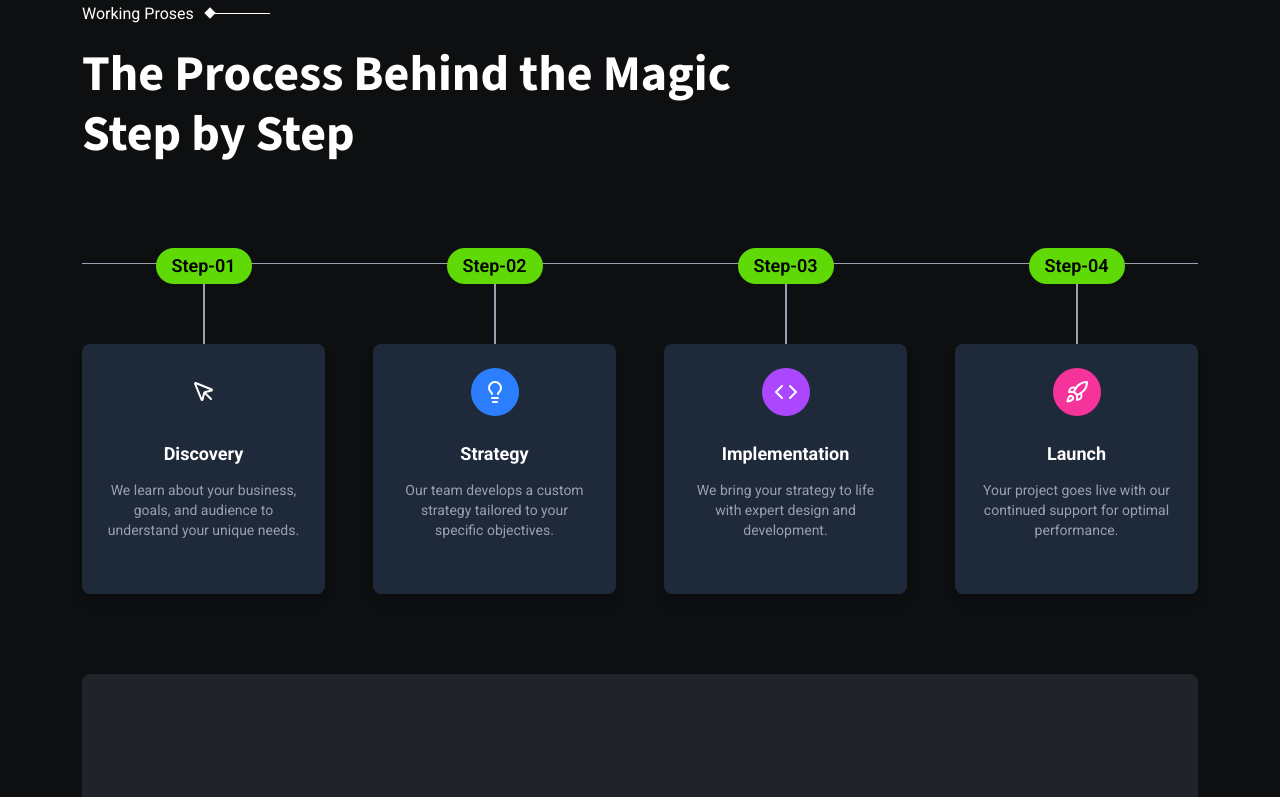
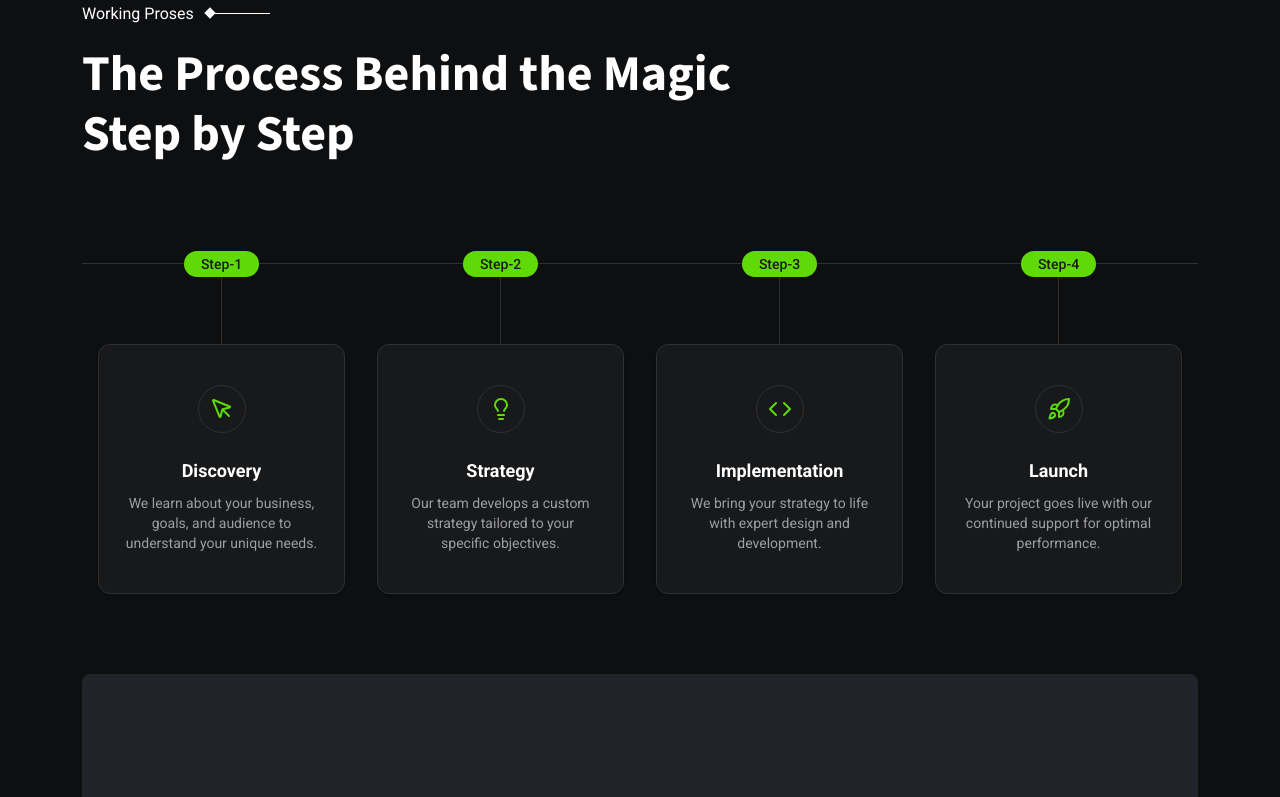
Before and after one commit to codeftshaunak/hypomatrix-v2, a Next.js app: page / in a window 1280 px wide. Shown: the part 3988-4785 px from the top of the page. Built offline with nearby package versions, Linux system fonts and the light colour scheme.

Commit message:
Add WorkStepCard component and refactor work process section for improved structure and reusability

```diff
--- a/package.json
+++ b/package.json
@@ -12,6 +12,7 @@
     "@radix-ui/react-dialog": "^1.1.6",
     "@radix-ui/react-menubar": "^1.1.6",
     "@radix-ui/react-navigation-menu": "^1.2.5",
+    "@radix-ui/react-scroll-area": "^1.2.3",
     "@radix-ui/react-slot": "^1.1.2",
     "@radix-ui/react-visually-hidden": "^1.1.2",
     "class-variance-authority": "^0.7.1",
--- /dev/null
+++ b/src/components/cards/work-step-card.tsx
@@ -0,0 +1,33 @@
+import { WorkStep } from "@/types/work-step";
+import { Badge } from "../ui/badge";
+import { Card, CardContent } from "../ui/card";
+
+type Props = {
+  index: number;
+  data: WorkStep;
+};
+
+const WorkStepCard = (props: Props) => {
+  const { index, data } = props;
+  return (
+    <div key={index} className="relative flex flex-col items-center border-t">
+      <Badge className="text-sm absolute top-0 -translate-y-1/2 px-4">
+        Step-{index}
+      </Badge>
+      <div className="h-[80px] w-px bg-border"></div>
+      <Card className="mx-4">
+        <CardContent className="flex flex-col items-center justify-center text-center min-h-[200px]">
+          <div className="size-12 rounded-full border inline-flex items-center justify-center mb-6 text-primary">
+            {data.icon}
+          </div>
+          <h3 className="text-lg font-bold mb-2 line-clamp-1">{data.title}</h3>
+          <p className="text-sm text-muted-foreground line-clamp-3">
+            {data.description}
+          </p>
+        </CardContent>
+      </Card>
+    </div>
+  );
+};
+
+export default WorkStepCard;
--- /dev/null
+++ b/src/components/ui/scroll-area.tsx
@@ -0,0 +1,58 @@
+"use client"
+
+import * as React from "react"
+import * as ScrollAreaPrimitive from "@radix-ui/react-scroll-area"
+
+import { cn } from "@/lib/utils"
+
+function ScrollArea({
+  className,
+  children,
+  ...props
+}: React.ComponentProps<typeof ScrollAreaPrimitive.Root>) {
+  return (
+    <ScrollAreaPrimitive.Root
+      data-slot="scroll-area"
+      className={cn("relative", className)}
+      {...props}
+    >
+      <ScrollAreaPrimitive.Viewport
+        data-slot="scroll-area-viewport"
+        className="ring-ring/10 dark:ring-ring/20 dark:outline-ring/40 outline-ring/50 size-full rounded-[inherit] transition-[color,box-shadow] focus-visible:ring-4 focus-visible:outline-1"
+      >
+        {children}
+      </ScrollAreaPrimitive.Viewport>
+      <ScrollBar />
+      <ScrollAreaPrimitive.Corner />
+    </ScrollAreaPrimitive.Root>
+  )
+}
+
+function ScrollBar({
+  className,
+  orientation = "vertical",
+  ...props
+}: React.ComponentProps<typeof ScrollAreaPrimitive.ScrollAreaScrollbar>) {
+  return (
+    <ScrollAreaPrimitive.ScrollAreaScrollbar
+      data-slot="scroll-area-scrollbar"
+      orientation={orientation}
+      className={cn(
+        "flex touch-none p-px transition-colors select-none",
+        orientation === "vertical" &&
+          "h-full w-2.5 border-l border-l-transparent",
+        orientation === "horizontal" &&
+          "h-2.5 flex-col border-t border-t-transparent",
+        className
+      )}
+      {...props}
+    >
+      <ScrollAreaPrimitive.ScrollAreaThumb
+        data-slot="scroll-area-thumb"
+        className="bg-border relative flex-1 rounded-full"
+      />
+    </ScrollAreaPrimitive.ScrollAreaScrollbar>
+  )
+}
+
+export { ScrollArea, ScrollBar }
--- /dev/null
+++ b/src/db/work-steps.tsx
@@ -0,0 +1,33 @@
+import { WorkStep } from "@/types/work-step";
+import { Code, Lightbulb, MousePointer, Rocket } from "lucide-react";
+
+export const workSteps: WorkStep[] = [
+  {
+    icon: <MousePointer />,
+    title: "Discovery",
+    description:
+      "We learn about your business, goals, and audience to understand your unique needs.",
+    color: "bg-neon-green",
+  },
+  {
+    icon: <Lightbulb />,
+    title: "Strategy",
+    description:
+      "Our team develops a custom strategy tailored to your specific objectives.",
+    color: "bg-blue-500",
+  },
+  {
+    icon: <Code />,
+    title: "Implementation",
+    description:
+      "We bring your strategy to life with expert design and development.",
+    color: "bg-purple-500",
+  },
+  {
+    icon: <Rocket />,
+    title: "Launch",
+    description:
+      "Your project goes live with our continued support for optimal performance.",
+    color: "bg-pink-500",
+  },
+];
--- /dev/null
+++ b/src/types/work-step.ts
@@ -0,0 +1,6 @@
+export type WorkStep = {
+  icon: React.ReactNode;
+  title: string;
+  description: string;
+  color: string;
+};
--- a/src/views/home/work-process.tsx
+++ b/src/views/home/work-process.tsx
@@ -1,82 +1,19 @@
-"use client";
-
-import { Code, Lightbulb, MousePointer, Rocket } from "lucide-react";
-import React from "react";
-import SectionHeader from "../../components/common/section-header";
-
-type Step = {
-  id: string;
-  icon: React.ReactNode;
-  title: string;
-  description: string;
-  color: string;
-};
+import WorkStepCard from "@/components/cards/work-step-card";
+import SectionHeader from "@/components/common/section-header";
+import { workSteps } from "@/db/work-steps";
 
 function ProcessSection() {
-  const steps: Step[] = [
-    {
-      id: "01",
-      icon: <MousePointer className="w-6 h-6 text-white" />,
-      title: "Discovery",
-      description:
-        "We learn about your business, goals, and audience to understand your unique needs.",
-      color: "bg-neon-green",
-    },
-    {
-      id: "02",
-      icon: <Lightbulb className="w-6 h-6 text-white" />,
-      title: "Strategy",
-      description:
-        "Our team develops a custom strategy tailored to your specific objectives.",
-      color: "bg-blue-500",
-    },
-    {
-      id: "03",
-      icon: <Code className="w-6 h-6 text-white" />,
-      title: "Implementation",
-      description:
-        "We bring your strategy to life with expert design and development.",
-      color: "bg-purple-500",
-    },
-    {
-      id: "04",
-      icon: <Rocket className="w-6 h-6 text-white" />,
-      title: "Launch",
-      description:
-        "Your project goes live with our continued support for optimal performance.",
-      color: "bg-pink-500",
-    },
-  ];
-
   return (
     <section className="container">
       <SectionHeader
         subtitle="Working Proses"
         title="The Process Behind the Magic Step by Step"
-        className="mb-[100px] w-[700px]"
+        className="mb-[100px] max-w-[700px]"
       />
 
-      <div className="w-full h-[1px] bg-gray-400 hidden md:block"></div>
-
-      <div className="grid grid-cols-1 sm:grid-cols-2 lg:grid-cols-4 gap-12">
-        {steps.map((step) => (
-          <div key={step.id} className="relative flex flex-col items-center ">
-            <div className="absolute -top-4 bg-primary w-24 rounded-full py-1 text-black text-lg font-semibold text-center">
-              Step-{step.id}
-            </div>
-            <div className="h-[80px] w-[2px] bg-gray-400"></div>
-            <div className="p-6 bg-gray-800 rounded-lg shadow-lg text-center w-full h-[250px]">
-              <div
-                className={`${step.color} w-12 h-12 rounded-full flex items-center justify-center mx-auto mb-6`}
-              >
-                {step.icon}
-              </div>
-              <h3 className="text-lg font-bold mb-3 text-white">
-                {step.title}
-              </h3>
-              <p className="text-sm text-gray-400">{step.description}</p>
-            </div>
-          </div>
+      <div className="grid grid-cols-1 sm:grid-cols-2 lg:grid-cols-3 xl:grid-cols-4 gap-y-12">
+        {workSteps.map((step, index) => (
+          <WorkStepCard data={step} index={index + 1} key={index} />
         ))}
       </div>
 
```
Also changed, not shown: 1 other file (tests, documents, lock files or other folders).
